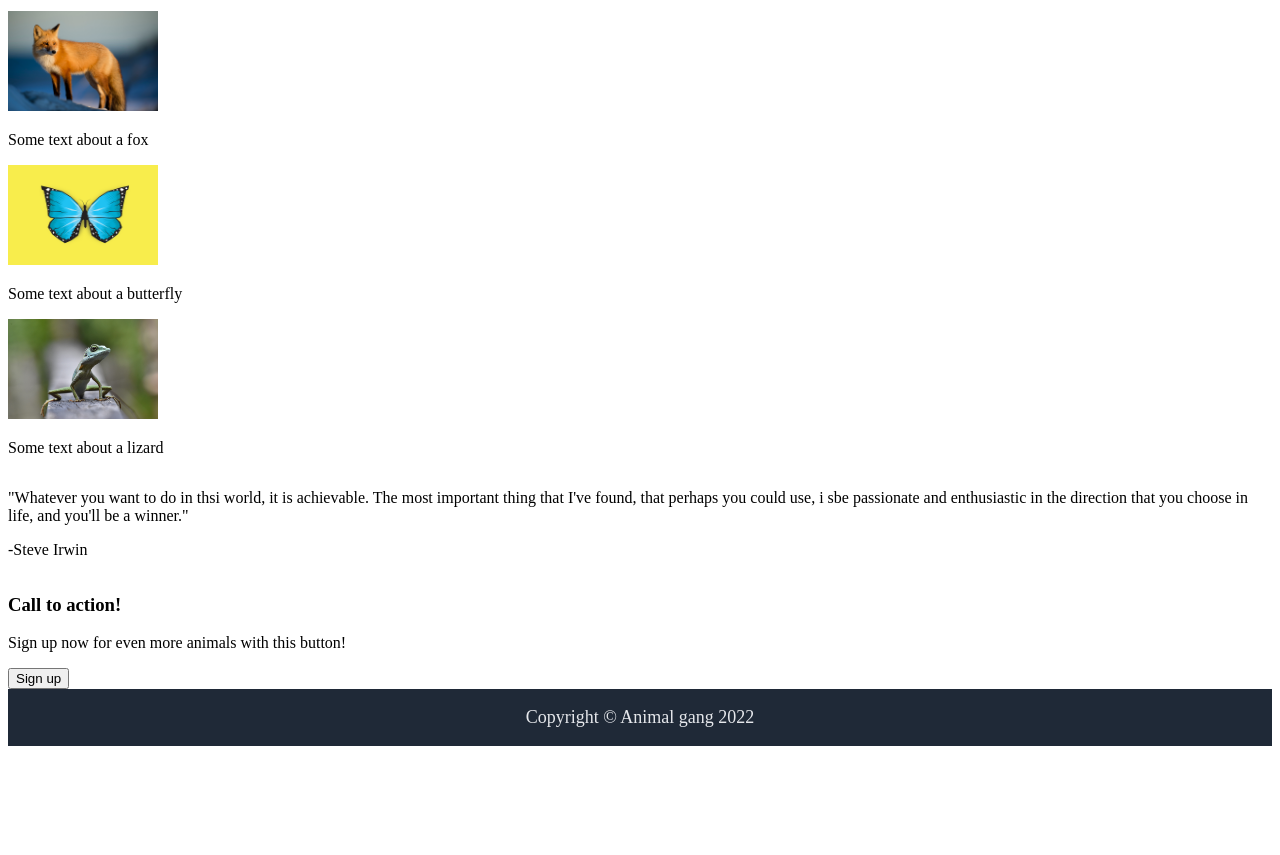
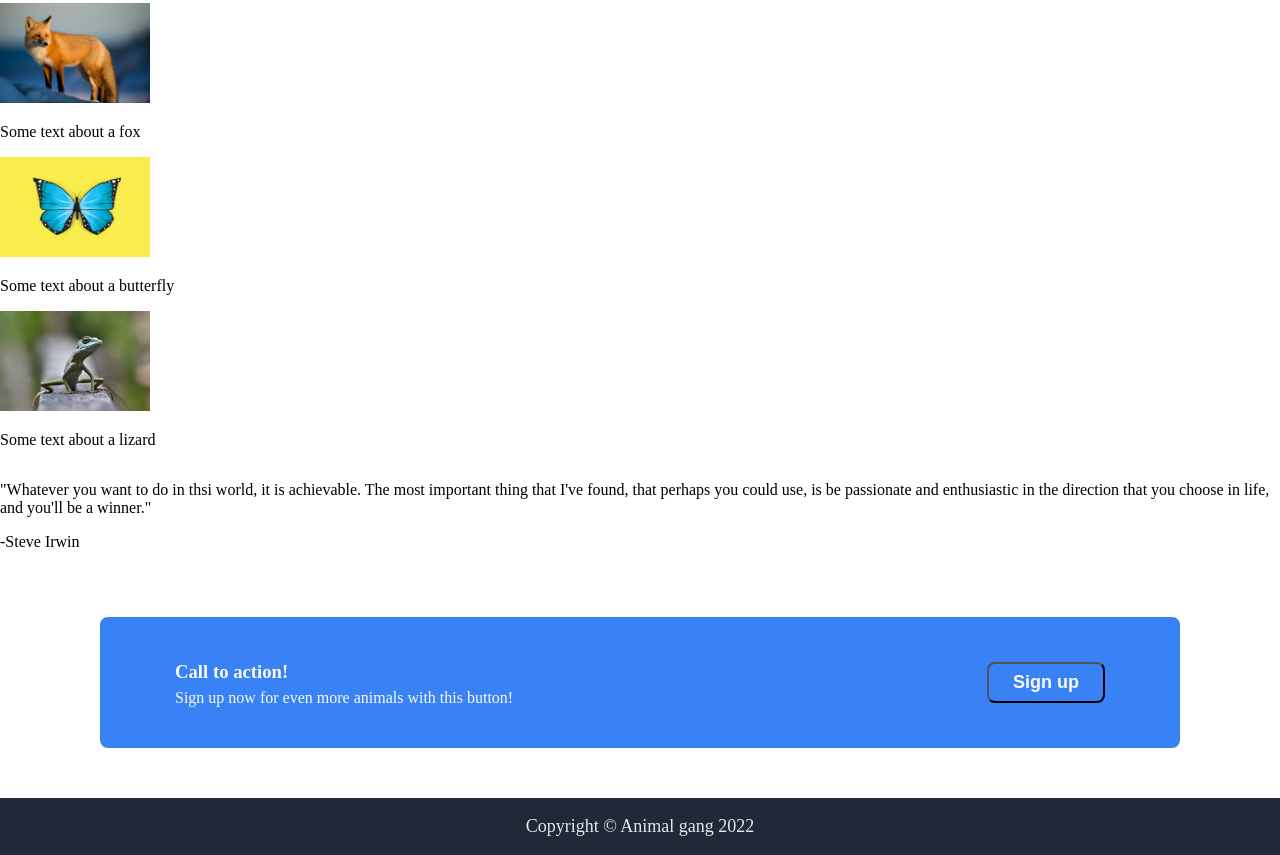
Before and after one commit to gregoryls/odin-landing-page, a plain HTML site: page index.html in a window 1280 px wide. Shown: the part 758-1613 px from the top of the page. Before the commit the page ends 1512 px from the top, so only its background shows below. Drawn offline with Linux system fonts and the light colour scheme.

Commit message:
Add action section css

```diff
--- a/index.html
+++ b/index.html
@@ -48,12 +48,14 @@
         </div>
     </div>
     <div class="quote">
-        <p class="quote-text">"Whatever you want to do in thsi world, it is achievable.  The most important thing that I've found, that perhaps you could use, i sbe passionate and enthusiastic in the direction that you choose in life, and you'll be a winner."</p>
+        <p class="quote-text">"Whatever you want to do in thsi world, it is achievable.  The most important thing that I've found, that perhaps you could use, is be passionate and enthusiastic in the direction that you choose in life, and you'll be a winner."</p>
         <p class="steve">-Steve Irwin</p>
     </div>
     <div class="action">
-        <h3>Call to action!</h3>
-        <p>Sign up now for even more animals with this button!</p>
+        <div class="action-text">
+            <h3>Call to action!</h3>
+            <p>Sign up now for even more animals with this button!</p>
+        </div>
         <button class="action-button">Sign up</button>
     </div>
     <div class="footer">
--- a/style.css
+++ b/style.css
@@ -1,6 +1,7 @@
 body{
     display: flex;
     flex-direction: column;
+    margin: 0;
 }
 .header{
     background-color: #1F2937;
@@ -47,15 +48,18 @@ body{
     display: flex;
     gap: 18px;
 }
-.header-button{
+.header-button, .action-button{
     background-color: #3882F6;
     color: #F9FAF8;
     font-size: 18px;
     font-weight: bold;
     padding: 8px 24px;
-    border: none;
+
     border-radius: 8px;
 
+}
+.header-button{
+    border: none;
 }
 .info-animals img{
     height: 100px;
@@ -67,3 +71,19 @@ body{
     align-items: center;
     justify-content: center;
 }
+.action{
+    background-color: #3882F6;
+    color: #F9FAF8;
+    margin: 50px 100px;
+    display: flex;
+    justify-content: space-between;
+    align-items: center;
+    padding: 25px 75px;
+    border-radius: 8px;
+}
+.action p{
+    margin-top: 6px;
+}
+.action h3{
+    margin-bottom: 6px;
+}
```
